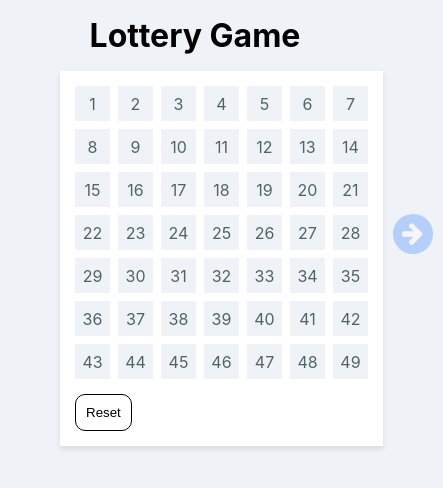
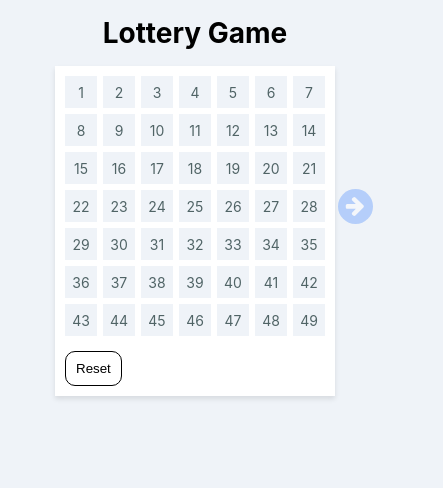
Before and after one commit to SimonSiefke/lottery-game, a React (Vite) app: page / in a window 390 px wide. Shown: the top 488 px of the page, 443 px wide, since content can reach past the window. Built offline with nearby package versions, Linux system fonts and the light colour scheme.

Commit message:
more responsive layout

```diff
--- a/src/App.css
+++ b/src/App.css
@@ -23,10 +23,32 @@ button::-moz-focus-inner {
   --FieldBackground: #eff3f8;
   --BoxShadowAround: 0px 3px 5px rgba(0, 0, 0, 0.1);
   --FocusOutlineColor: #02285a;
+  --FieldsFormSideWidth: 40px;
+  --FieldSize: 32px;
+  --FieldsPadding: 10px;
+  --FieldGap: 6px;
+  --FontSize: 14px;
+  --ButtonSize: 35px;
+}
+
+@media screen and (min-width: 420px) {
+  :root {
+    --FieldSize: 35px;
+    --FieldsPadding: 15px;
+    --FieldGap: 8px;
+    --FieldsFormSideWidth: 48px;
+  }
+}
+
+@media screen and (min-width: 768px) {
+  :root {
+    --FieldSize: 50px;
+  }
 }
 
 body {
   background: var(--BackGround);
+  font-size: var(--FontSize);
 }
 
 .App {
@@ -48,30 +70,16 @@ h1 {
   flex-direction: column;
   box-shadow: var(--BoxShadowAround);
   background: white;
-  padding: 15px;
+  padding: var(--FieldsPadding);
 }
 
 .Fields {
-  --FieldSize: 35px;
-  --FieldGap: 8px;
   display: grid;
   grid-template-columns: repeat(7, var(--FieldSize));
   grid-template-rows: repeat(7, var(--FieldSize));
   gap: var(--FieldGap);
   outline: none;
   touch-action: manipulation; /* disable double tap zoom */
-}
-
-@media screen and (min-width: 400px) {
-  .Fields {
-    --FieldSize: 40px;
-  }
-}
-
-@media screen and (min-width: 768px) {
-  .Fields {
-    --FieldSize: 50px;
-  }
 }
 
 .Field {
@@ -122,7 +130,7 @@ h1 {
 
 .FieldsFormLeft,
 .FieldsFormRight {
-  width: 60px;
+  width: var(--FieldsFormSideWidth);
   display: flex;
   flex-direction: column;
   justify-content: center;
@@ -130,8 +138,8 @@ h1 {
 
 .ButtonContinue {
   text-indent: -10000px;
-  width: 40px;
-  height: 40px;
+  width: var(--ButtonSize);
+  height: var(--ButtonSize);
   background: #2c78ff;
   position: relative;
   border-radius: 50%;
@@ -164,10 +172,11 @@ h1 {
 .ButtonReset {
   background: var(--ButtonResetBackground);
   align-self: start;
-  padding: 10px;
+  padding: 0 10px;
   border-radius: 10px;
   margin-top: 15px;
   border: 1px solid;
+  height: var(--ButtonSize);
 }
 
 .ButtonReset:hover,
```
